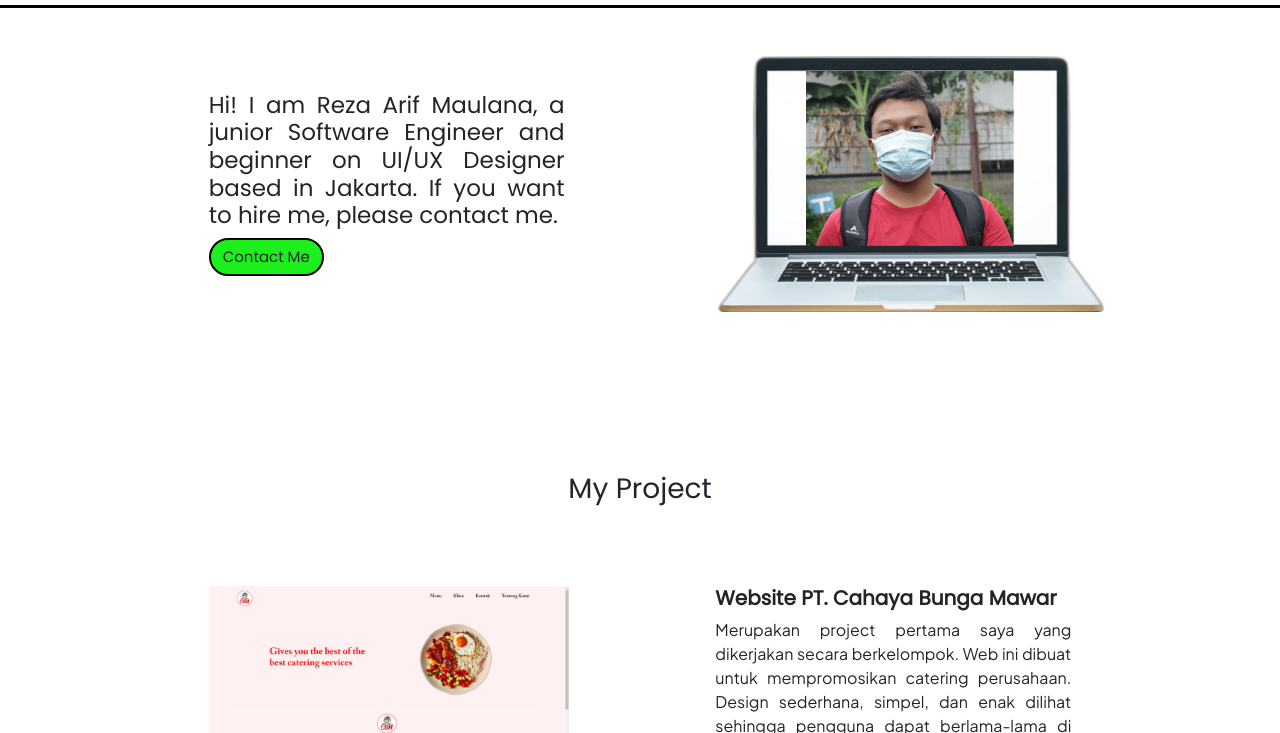
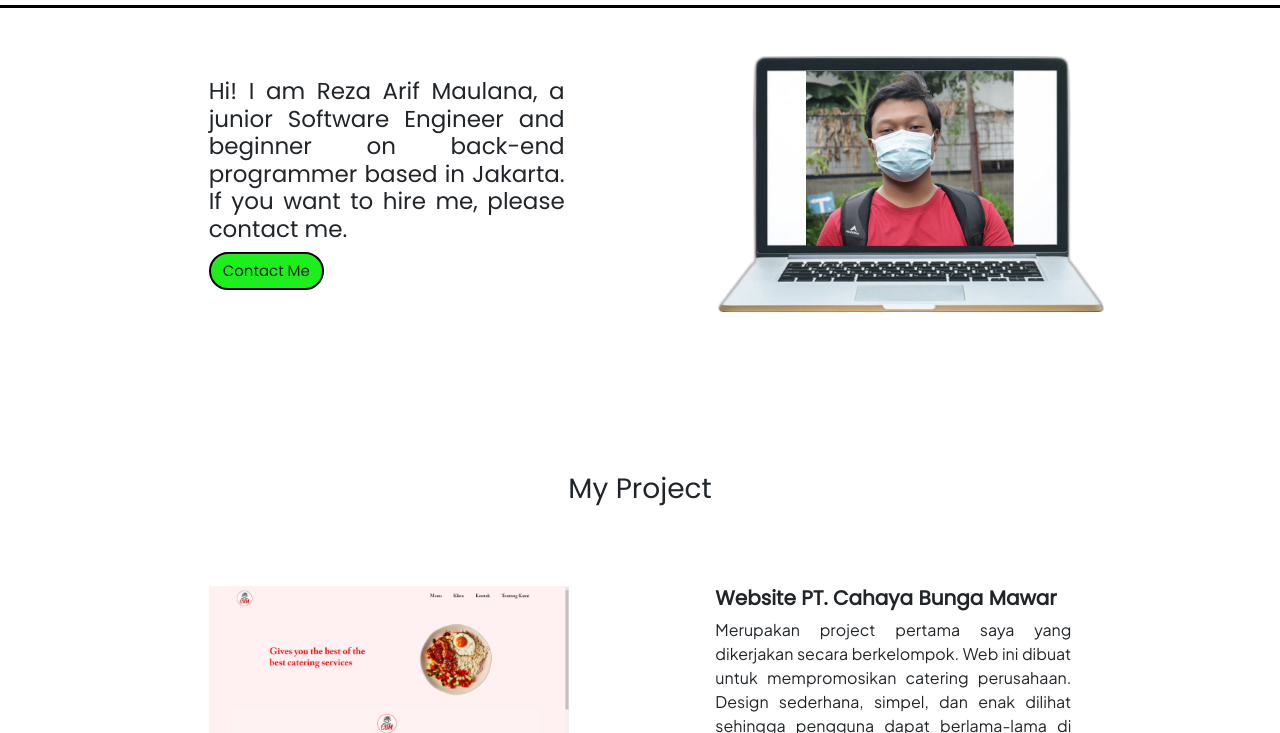
Before and after one commit to Rezrfm/rezfrm.github.io, a plain HTML site: page index.html in a window 1280 px wide. Shown: the part 67-800 px from the top of the page. Drawn offline with nearby package versions, Linux system fonts and the light colour scheme.

Commit message:
fix : edit description

```diff
--- a/index.html
+++ b/index.html
@@ -36,7 +36,7 @@
     <section class="container opening pt-md-5 justify-content-center">
       <div class="row justify-content-evenly">
         <div class="col-md-4 align-self-center">
-          <h3>Hi! I am Reza Arif Maulana, a junior Software Engineer and beginner on UI/UX Designer based in Jakarta. If you want to hire me, please contact me.</h3>
+          <h3>Hi! I am Reza Arif Maulana, a junior Software Engineer and beginner on back-end programmer based in Jakarta. If you want to hire me, please contact me.</h3>
           <a href="#footer" class="btn cnct-me">Contact Me</a>
         </div>
         <div class="col-md-4 align-self-center text-center">
```
